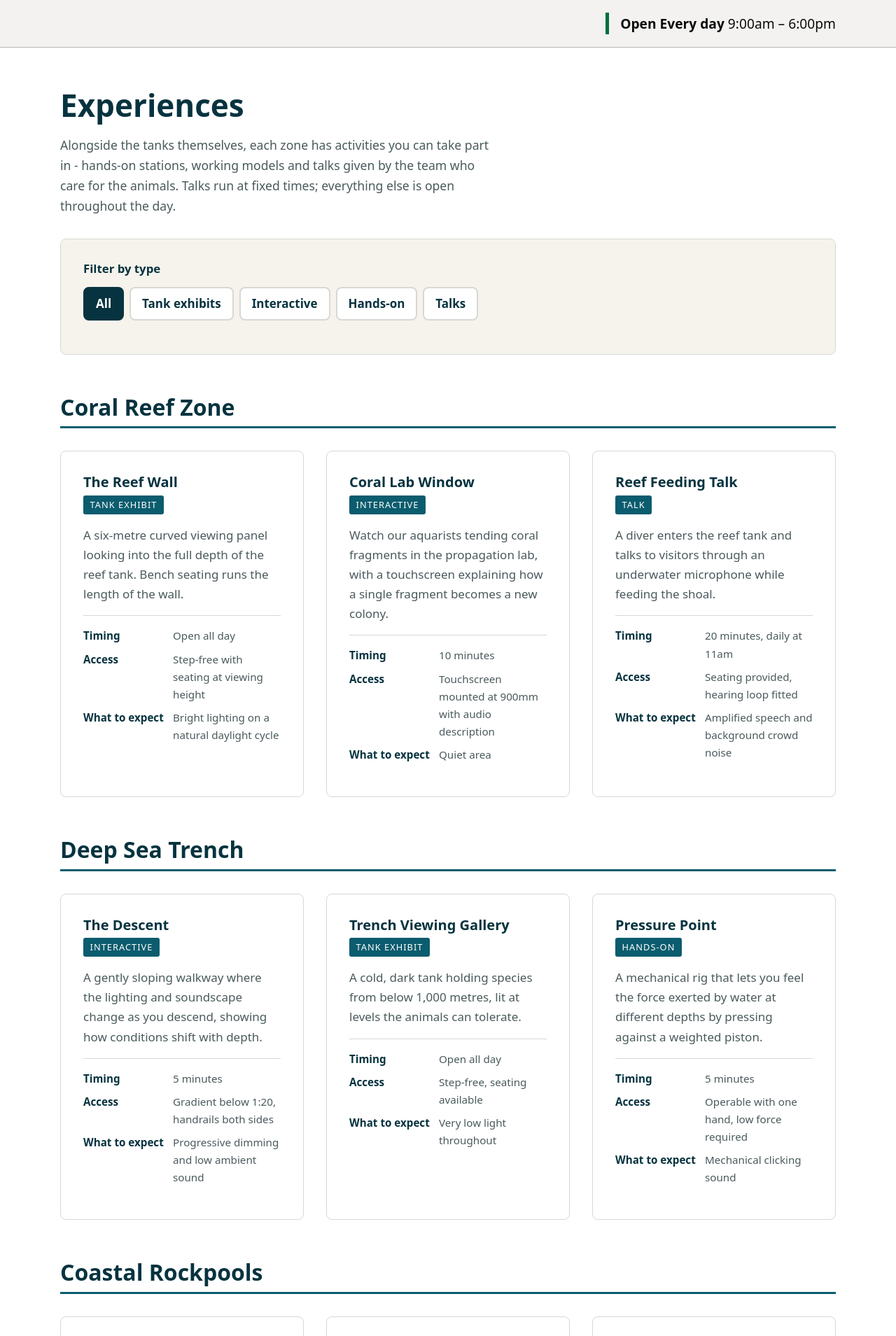
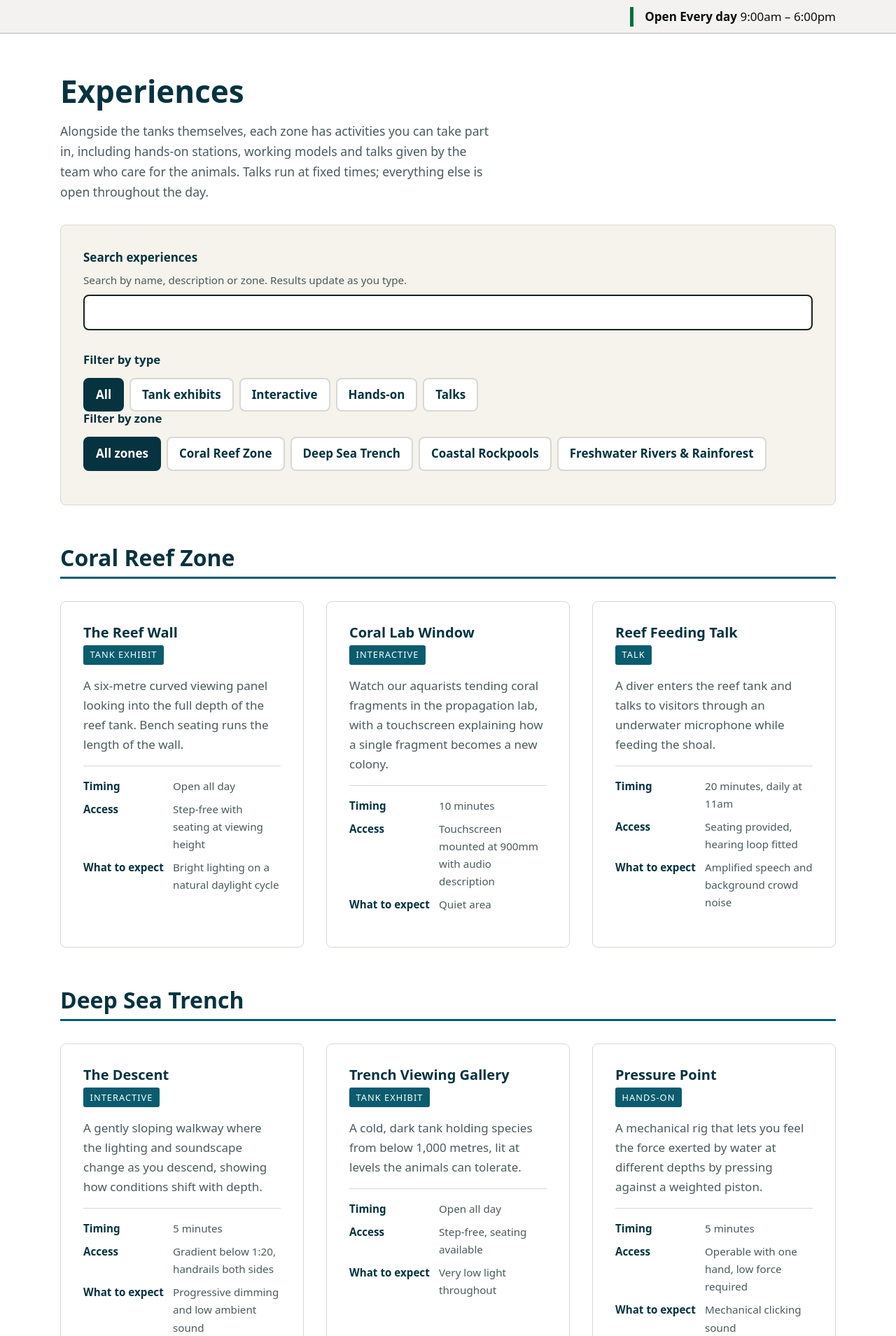
Before and after one commit to mariusiordan/Aquarium-World, a Node server app: page /experiences in a window 1280 px wide. Shown: the part 76-1985 px from the top of the page at 70% size. Run offline with Node 20, Linux system fonts and the light colour scheme; data comes from the database, SQL or seed files in the repository; tables that the repository leaves empty hold one stand-in row (values such as "Sample post"); some libraries are stand-ins or nearby versions.

Commit message:
feat: add AJAX search and zone filtering with mutually exclusive filter groups

```diff
--- a/index.mjs
+++ b/index.mjs
@@ -8,7 +8,8 @@ import {
   getExperiencesByZoneId,
   getAllExperiences,
   getFaqsByCategory,
-  saveEnquiry
+  saveEnquiry,
+  searchExperiences
 } from './db/database.mjs';
 
 const __filename = fileURLToPath(import.meta.url);
@@ -214,6 +215,32 @@ app.get('/rockpool-explorer', (req, res) => {
   });
 });
 
+app.get('/api/experiences', async (req, res, next) => {
+  try {
+    const term = (req.query.q || '').trim().slice(0, 100);
+    const type = (req.query.type || 'all').trim();
+    const zone = (req.query.zone || 'all').trim();
+
+    const results = await searchExperiences(term, type, zone);
+
+    res.json({
+      count: results.length,
+      results: results.map(item => ({
+        name: item.name,
+        type: item.type,
+        description: item.description,
+        duration: item.duration,
+        accessibility: item.accessibility,
+        sensory_note: item.sensory_note,
+        zone_name: item.zone_name,
+        zone_slug: item.zone_slug
+      }))
+    });
+  } catch (err) {
+    next(err);
+  }
+});
+
 app.use((req, res) => {
   res.status(404).render('pages/404', {
     pageTitle: 'Page not found',
--- a/public/css/style.css
+++ b/public/css/style.css
@@ -1001,3 +1001,24 @@ a:hover { color: var(--deep); }
 .tide[data-tide-state="high"] .tide__dot { background: #123a5c; }
 
 .tide__note { color: var(--muted); }
+
+.filter__search { margin-bottom: var(--space-lg); }
+
+.filter__empty {
+  padding: var(--space-lg);
+  border: 1px solid var(--border);
+  border-radius: var(--radius);
+  color: var(--muted);
+}
+
+.link-button {
+  font: inherit;
+  background: none;
+  border: none;
+  padding: 0;
+  color: var(--ocean);
+  text-decoration: underline;
+  cursor: pointer;
+}
+
+.link-button:hover { color: var(--deep); }
--- /dev/null
+++ b/public/js/experiences.js
@@ -0,0 +1,164 @@
+(function () {
+  'use strict';
+
+  var container = document.querySelector('[data-filter]');
+  if (!container) return;
+
+  var input = container.querySelector('[data-search-input]');
+  var buttons = container.querySelectorAll('[data-filter-value]');
+  var zoneButtons = container.querySelectorAll('[data-zone-value]');
+  var status = container.querySelector('[data-filter-status]');
+  var results = document.querySelector('[data-results-container]');
+  var initial = document.querySelector('[data-initial-content]');
+
+  var activeType = 'all';
+  var activeZone = 'all';
+  var debounceTimer = null;
+  var requestId = 0;
+
+  function escapeHtml(value) {
+    if (value === null || value === undefined) return '';
+    return String(value)
+      .replace(/&/g, '&amp;')
+      .replace(/</g, '&lt;')
+      .replace(/>/g, '&gt;')
+      .replace(/"/g, '&quot;');
+  }
+
+  function metaRow(label, value) {
+    if (!value) return '';
+    return '<div class="experience__meta-row"><dt>' + label + '</dt><dd>' +
+      escapeHtml(value) + '</dd></div>';
+  }
+
+  function setActiveButton(group, value, attribute) {
+    group.forEach(function (button) {
+      var isActive = button.dataset[attribute] === value;
+      button.classList.toggle('is-active', isActive);
+      button.setAttribute('aria-pressed', String(isActive));
+    });
+  }
+
+  function render(data) {
+    if (data.count === 0) {
+      results.innerHTML =
+        '<p class="filter__empty">No experiences match that search. Try a different word, ' +
+        'or <button type="button" class="link-button" data-clear-search>show everything</button>.</p>';
+      return;
+    }
+
+    var groups = {};
+    data.results.forEach(function (item) {
+      (groups[item.zone_name] ||= { slug: item.zone_slug, items: [] }).items.push(item);
+    });
+
+    var html = '';
+    Object.keys(groups).forEach(function (zoneName) {
+      var zone = groups[zoneName];
+      html += '<section class="experience-zone">' +
+        '<h2 class="experience-zone__heading">' +
+          '<a href="/zones/' + escapeHtml(zone.slug) + '">' + escapeHtml(zoneName) + '</a>' +
+        '</h2><ul class="experience-list">';
+
+      zone.items.forEach(function (item) {
+        html += '<li class="experience">' +
+          '<div class="experience__header">' +
+            '<h3 class="experience__name">' + escapeHtml(item.name) + '</h3>' +
+            '<p class="experience__type">' + escapeHtml(item.type) + '</p>' +
+          '</div>' +
+          '<p class="experience__description">' + escapeHtml(item.description) + '</p>' +
+          '<dl class="experience__meta">' +
+            metaRow('Timing', item.duration) +
+            metaRow('Access', item.accessibility) +
+            metaRow('What to expect', item.sensory_note) +
+          '</dl>' +
+        '</li>';
+      });
+
+      html += '</ul></section>';
+    });
+
+    results.innerHTML = html;
+  }
+
+  function fetchResults() {
+    var term = input.value.trim();
+    var id = ++requestId;
+
+    var url = '/api/experiences?q=' + encodeURIComponent(term) +
+              '&type=' + encodeURIComponent(activeType) +
+              '&zone=' + encodeURIComponent(activeZone);
+
+    status.textContent = 'Searching…';
+
+    fetch(url)
+      .then(function (response) {
+        if (!response.ok) throw new Error('Request failed');
+        return response.json();
+      })
+      .then(function (data) {
+        // Ignore a response that has been superseded by a newer request
+        if (id !== requestId) return;
+
+        initial.hidden = true;
+        render(data);
+
+        status.textContent = data.count === 0
+          ? 'No experiences found.'
+          : 'Showing ' + data.count + (data.count === 1 ? ' experience.' : ' experiences.');
+      })
+      .catch(function () {
+        if (id !== requestId) return;
+        status.textContent = 'Sorry, the search is unavailable. The full list is shown below.';
+        results.innerHTML = '';
+        initial.hidden = false;
+      });
+  }
+
+  input.addEventListener('input', function () {
+    window.clearTimeout(debounceTimer);
+
+    activeType = 'all';
+    activeZone = 'all';
+    setActiveButton(buttons, 'all', 'filterValue');
+    setActiveButton(zoneButtons, 'all', 'zoneValue');
+
+    debounceTimer = window.setTimeout(fetchResults, 300);
+  });
+
+  buttons.forEach(function (button) {
+    button.addEventListener('click', function () {
+      activeType = button.dataset.filterValue;
+      activeZone = 'all';
+
+      setActiveButton(buttons, activeType, 'filterValue');
+      setActiveButton(zoneButtons, 'all', 'zoneValue');
+
+      fetchResults();
+    });
+  });
+
+  zoneButtons.forEach(function (button) {
+    button.addEventListener('click', function () {
+      activeZone = button.dataset.zoneValue;
+      activeType = 'all';
+
+      setActiveButton(zoneButtons, activeZone, 'zoneValue');
+      setActiveButton(buttons, 'all', 'filterValue');
+
+      fetchResults();
+    });
+  });
+
+  results.addEventListener('click', function (event) {
+    if (event.target.matches('[data-clear-search]')) {
+      input.value = '';
+      activeType = 'all';
+      activeZone = 'all';
+      setActiveButton(buttons, 'all', 'filterValue');
+      setActiveButton(zoneButtons, 'all', 'zoneValue');
+      fetchResults();
+      input.focus();
+    }
+  });
+})();
--- a/public/js/main.js
+++ b/public/js/main.js
@@ -1,46 +1,19 @@
 (function () {
   'use strict';
 
-  var container = document.querySelector('[data-filter]');
-  if (!container) return;
+  var SPOTLIGHT_DURATION = 5000;
+  var bar = document.getElementById('opening-bar');
 
-  var buttons = container.querySelectorAll('[data-filter-value]');
-  var status = container.querySelector('[data-filter-status]');
-  var experiences = document.querySelectorAll('.experience[data-type]');
-  var sections = document.querySelectorAll('[data-zone-section]');
+  if (!bar) return;
 
-  function applyFilter(value) {
-    var visible = 0;
-
-    experiences.forEach(function (item) {
-      var matches = value === 'all' || item.dataset.type === value;
-      item.hidden = !matches;
-      if (matches) visible++;
-    });
-
-    sections.forEach(function (section) {
-      var shown = section.querySelectorAll('.experience:not([hidden])').length;
-      section.hidden = shown === 0;
-    });
-
-    buttons.forEach(function (button) {
-      var isActive = button.dataset.filterValue === value;
-      button.classList.toggle('is-active', isActive);
-      button.setAttribute('aria-pressed', String(isActive));
-    });
-
-    status.textContent = value === 'all'
-      ? 'Showing all ' + visible + ' experiences.'
-      : 'Showing ' + visible + ' of type ' + value + '.';
-  }
-
-  buttons.forEach(function (button) {
-    button.addEventListener('click', function () {
-      applyFilter(button.dataset.filterValue);
-    });
-  });
+  window.setTimeout(function () {
+    bar.classList.remove('is-spotlight');
+  }, SPOTLIGHT_DURATION);
 })();
 
+/**
+ * Expands or collapses every FAQ answer at once.
+ */
 (function () {
   'use strict';
 
@@ -57,6 +30,9 @@
   });
 })();
 
+/**
+ * Moves focus to the error summary after a failed submission.
+ */
 (function () {
   'use strict';
 
--- a/views/pages/experiences.ejs
+++ b/views/pages/experiences.ejs
@@ -9,12 +9,27 @@
   <main id="main-content" class="page">
     <h1>Experiences</h1>
     <p class="section-lead">
-      Alongside the tanks themselves, each zone has activities you can take part in -
+      Alongside the tanks themselves, each zone has activities you can take part in, including
       hands-on stations, working models and talks given by the team who care for the animals.
       Talks run at fixed times; everything else is open throughout the day.
     </p>
 
     <div class="filter" data-filter>
+      <div class="filter__search">
+        <label class="form__label" for="experience-search">Search experiences</label>
+        <p class="form__hint" id="search-hint">
+          Search by name, description or zone. Results update as you type.
+        </p>
+        <input
+          class="form__input"
+          type="search"
+          id="experience-search"
+          name="q"
+          data-search-input
+          aria-describedby="search-hint"
+          autocomplete="off">
+      </div>
+
       <h2 class="filter__heading" id="filter-heading">Filter by type</h2>
       <div class="filter__controls" role="group" aria-labelledby="filter-heading">
         <button type="button" class="filter__button is-active" data-filter-value="all" aria-pressed="true">All</button>
@@ -23,18 +38,28 @@
         <button type="button" class="filter__button" data-filter-value="Hands-on" aria-pressed="false">Hands-on</button>
         <button type="button" class="filter__button" data-filter-value="Talk" aria-pressed="false">Talks</button>
       </div>
+            <h2 class="filter__heading" id="zone-filter-heading">Filter by zone</h2>
+      <div class="filter__controls" role="group" aria-labelledby="zone-filter-heading">
+        <button type="button" class="filter__button is-active" data-zone-value="all" aria-pressed="true">All zones</button>
+        <% Object.entries(byZone).forEach(([zoneName, zone]) => { %>
+          <button type="button" class="filter__button" data-zone-value="<%= zone.slug %>" aria-pressed="false"><%= zoneName %></button>
+        <% }) %>
+      </div>
       <p class="filter__status" role="status" data-filter-status></p>
     </div>
 
+    <div data-results-container></div>
+
+    <div data-initial-content>
       <% Object.entries(byZone).forEach(([zoneName, zone]) => { %>
-      <section class="experience-zone" aria-labelledby="zone-<%= zone.slug %>" data-zone-section>
+        <section class="experience-zone" aria-labelledby="zone-<%= zone.slug %>">
           <h2 id="zone-<%= zone.slug %>" class="experience-zone__heading">
             <a href="/zones/<%= zone.slug %>"><%= zoneName %></a>
           </h2>
 
           <ul class="experience-list">
             <% zone.items.forEach(experience => { %>
-            <li class="experience" data-type="<%= experience.type %>">
+              <li class="experience">
                 <div class="experience__header">
                   <h3 class="experience__name"><%= experience.name %></h3>
                   <p class="experience__type"><%= experience.type %></p>
@@ -67,6 +92,7 @@
           </ul>
         </section>
       <% }) %>
+    </div>
 
   </main>
 
--- a/views/partials/footer.ejs
+++ b/views/partials/footer.ejs
@@ -38,3 +38,4 @@
 </footer>
 <script src="/js/main.js" defer></script>
 <script src="/js/rockpool.js" defer></script>
+<script src="/js/experiences.js" defer></script>
```
Also changed, not shown: db/database.mjs (+25 -0 lines). Lines whose indentation alone changed are shown as unchanged.
